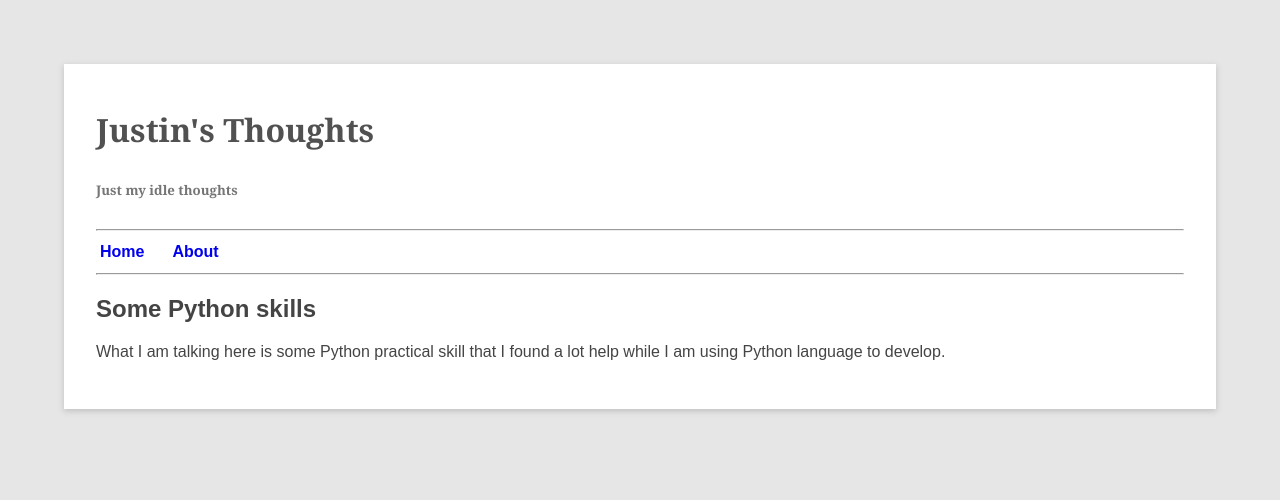
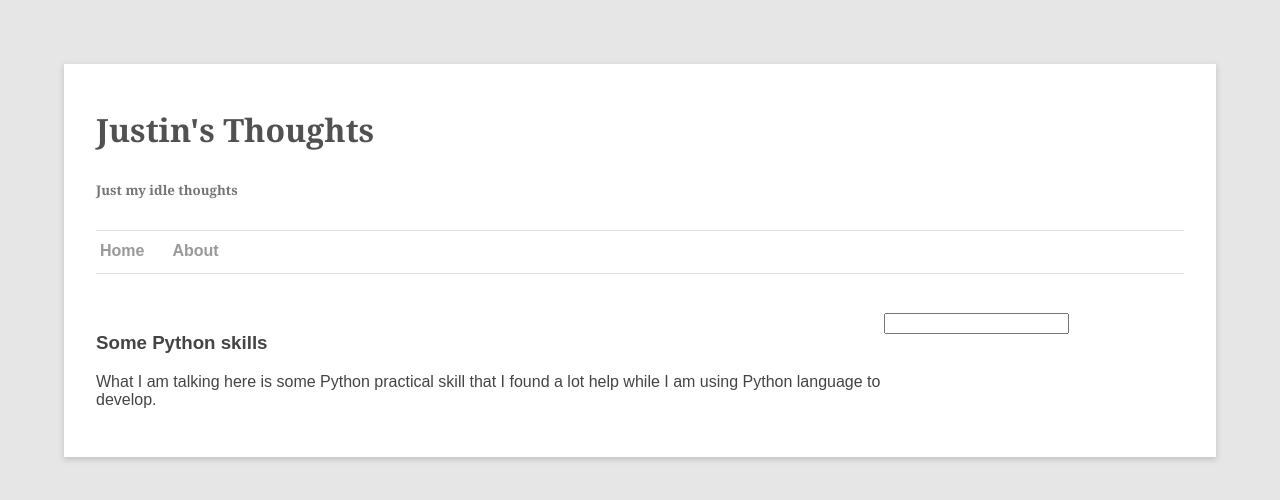
Before and after one commit to allenbo/easyblog, a Django app: page /blog/1/ in a window 1280 px wide. Shown: the top 500 px of the page. Run offline with Django 3.2, Linux system fonts and the light colour scheme; data comes from the database, SQL or seed files in the repository; both versions use the stored data as it was after the commit; parts of the project's set-up code (start-up, migrations or seed data) failed here and were passed over.

Commit message:
Keep adding style sheet

```diff
--- a/blog/models.py
+++ b/blog/models.py
@@ -1,6 +1,12 @@
 from django.db import models
 
 # Create your models here.
+
+
+class Category(models.Model):
+  name = models.CharField(max_length=100)
+
+
 
 class Post(models.Model):
   title = models.CharField(max_length=100)
@@ -8,7 +14,7 @@ class Post(models.Model):
   content = models.TextField()
   published = models.BooleanField(default = False)
   created_date = models.DateTimeField(auto_now_add = True)
-
+  category = models.ManyToManyField(Category, blank=True)
 
 
   class Meta:
@@ -19,3 +25,17 @@ class Post(models.Model):
 
   def get_abs_url(self):
     return 'blog/%s' % self.id
+
+  def get_visit_num(self):
+    return 0
+
+  def get_reply_num(self):
+    return 0
+
+
+
+class Reply(models.Model):
+  name = models.CharField(max_length=100)
+  email = models.EmailField(blank = True)
+  to = models.IntegerField(default=0)
+  post = models.ForeignKey(Post)
--- a/static/global.css
+++ b/static/global.css
@@ -1,4 +1,4 @@
-#page {
+.page {
   margin-left:auto;
   margin-right:auto;
   margin-top:4em;
@@ -15,20 +15,34 @@
 a {
   text-decoration:none;
 }
+
+a:link, a:visited {
+  color:#999999;
+}
+
+a:hover {
+  color:#000000;
+}
+
 div.header {
   display:inline-block;
   font-family:Georgia, serif;
 }
-.title {
+
+.blog-title {
   font-weight:bold;
   line-height:1.8;
   color:#515151;
 }
-.desc {
+.blog-desc {
   color:#757575;
 }
 
 hr {
+  border:0;
+  height:1px;
+  background:#ffffff;
+  box-shadow:0px 1px 0px #e0e0e0;
 }
 
 ul.menu {
@@ -37,14 +51,29 @@ ul.menu {
   padding:0;
 }
 
-.menu a:link, a:visited {
+ul.menu a:link, a:visited {
   display:block;
   width:60px;
   font-weight:bold;
   padding:4px;
 }
 
-.menu li {
+ul.menu li {
   position:relative;
   display:inline-block;
 }
+.maincontent {
+  padding-top:2em;
+  overflow:hidden;
+}
+
+.content {
+  float:none;
+  width:auto;
+  overflow:hidden;
+}
+
+.sidebar {
+  float:right;
+  width:300px;
+}
--- /dev/null
+++ b/static/post.css
@@ -0,0 +1,18 @@
+.post .title a {
+  font-weight:normal;
+}
+
+.post .title a:link, a:visited {
+  color:#217596;
+}
+
+.post .title a:hover {
+  color:#555555;
+  font-weight:bold;
+}
+
+
+.post .info{
+  padding-top:4px;
+  padding-bottom:2em;
+}
--- a/templates/blog/base.html
+++ b/templates/blog/base.html
@@ -4,14 +4,15 @@
   <meta charset="utf-8">
   <title>{% block title %}{% endblock %} </title>
   <link rel="stylesheet" type="text/css" href="{{STATIC_URL}}global.css" />
+  <link rel="stylesheet" type="text/css" href="{{STATIC_URL}}post.css" />
 </head>
 <body style="color:#444;background-color:#e6e6e6;font-family:sans-serif">
-  <div id="page">
+  <div class="page">
     <div class="header">
-      <h1 class="title">Justin's Thoughts</h1>
-      <h5 class="desc">Just my idle thoughts</h5>
+      <h1 class="blog-title">Justin's Thoughts</h1>
+      <h5 class="blog-desc">Just my idle thoughts</h5>
     </div>
-    <div id="menu">
+    <div class="menu">
       <hr />
       <ul class="menu">
         <li><a href="/" class="title-menu-item">Home</a></li>
@@ -19,9 +20,16 @@
       </ul>
       <hr />
     </div>
-    <div class = "content">
-      {% block content %}
-      {% endblock %}
+
+    <div class = "maincontent">
+      <div class = "sidebar">
+        <input type="text" width="30"/>
+      </div>
+      <div class = "content">
+        {% block content %}
+        {% endblock %}
+      </div>
+      <div style="clear:both;"></div>
     </div>
   </div>
 </body>
--- a/templates/blog/post.html
+++ b/templates/blog/post.html
@@ -3,6 +3,6 @@
 {% block title %} {{ post.title }}{% endblock %}
 
 {% block content %}
-<h2>{{ post.title }}</h2>
+<h3>{{ post.title }}</h3>
 <p> {{ post.content }} </p>
 {% endblock %}
```
Also changed, not shown: templates/blog/index.html (+23 -10 lines), db.sqlite3, 4 other files.
